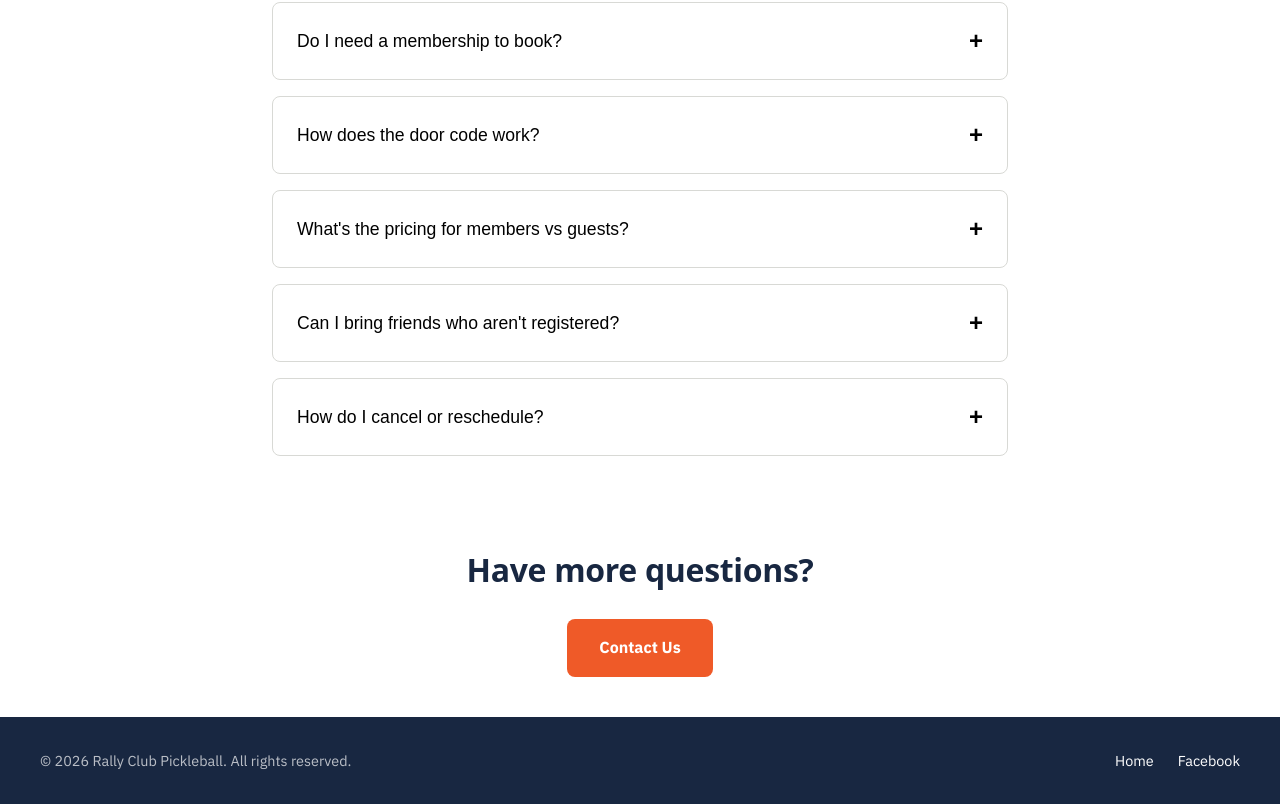
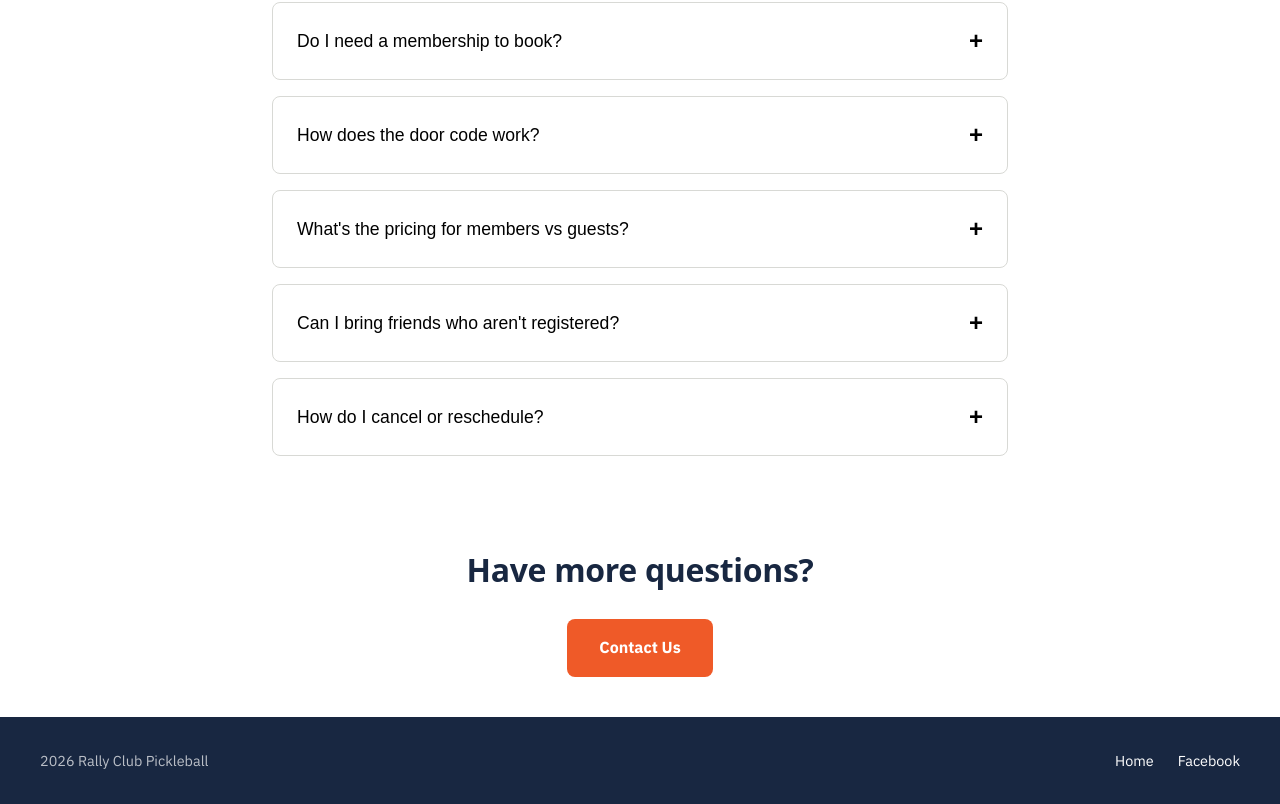
Before and after one commit to bleemus/rallyclubpickleballsite, a Next.js app in the folder site/: page / in a window 1280 px wide. Shown: the part 4329-5133 px from the top of the page. Built offline with nearby package versions, Linux system fonts and the light colour scheme; a web font is replaced by a local one.

Commit message:
Footer: drop copyright symbol and 'All rights reserved'

```diff
--- a/site/components/SiteFooter.js
+++ b/site/components/SiteFooter.js
@@ -3,7 +3,7 @@ export default function SiteFooter() {
   return (
     <footer className="site-footer">
       <div className="site-footer-inner">
-        <p>© 2026 Rally Club Pickleball. All rights reserved.</p>
+        <p>2026 Rally Club Pickleball</p>
         <nav className="site-footer-links">
           <a href="/">Home</a>
           <a href="https://www.facebook.com/profile.php?id=61572523900750" target="_blank" rel="noopener noreferrer">Facebook</a>
```
